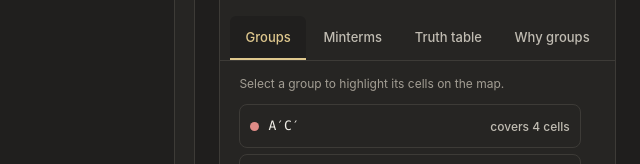
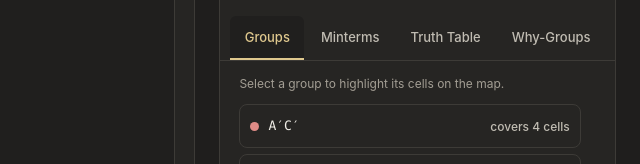
Before and after one commit to DanielMellen-University/Implicant, a website: page index.html in a window 1280 px wide. Shown: the part 251-415 px from the top of the page, 640-1280 px from the left. Drawn offline with Linux system fonts and the light colour scheme.

Commit message:
Rename Truth Table and Why-Groups tabs

```diff
--- a/index.html
+++ b/index.html
@@ -72,8 +72,8 @@
             <button class="map-view" type="button" data-view="map" aria-controls="map-panel" aria-pressed="false">Map</button>
             <button type="button" data-view="groups" aria-controls="groups-panel" aria-pressed="true">Groups</button>
             <button type="button" data-view="minterms" aria-controls="minterms-panel" aria-pressed="false">Minterms</button>
-            <button type="button" data-view="truth" aria-controls="truth-panel" aria-pressed="false">Truth table</button>
-            <button type="button" data-view="why" aria-controls="why-panel" aria-pressed="false">Why groups</button>
+            <button type="button" data-view="truth" aria-controls="truth-panel" aria-pressed="false">Truth Table</button>
+            <button type="button" data-view="why" aria-controls="why-panel" aria-pressed="false">Why-Groups</button>
           </div>
 
           <section id="groups-panel" class="detail-view" aria-label="Selected groups">
@@ -87,7 +87,7 @@
             <p id="minterm-list" class="minterm-list"></p>
           </section>
 
-          <section id="truth-panel" class="detail-view" aria-label="Truth table" hidden>
+          <section id="truth-panel" class="detail-view" aria-label="Truth Table" hidden>
             <p id="truth-hint" class="detail-hint"></p>
             <fieldset class="segmented truth-paint">
               <legend>Paint output</legend>
```
